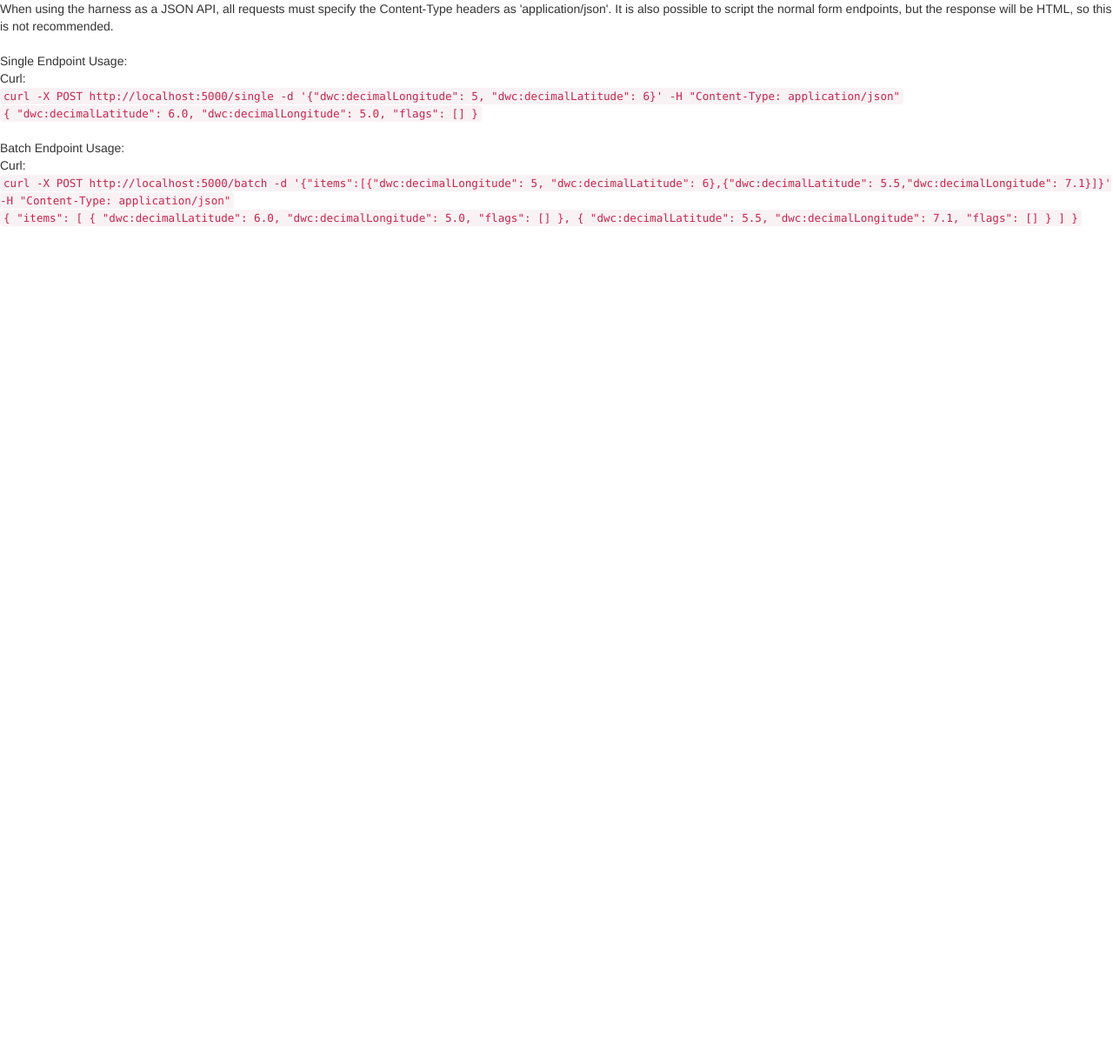
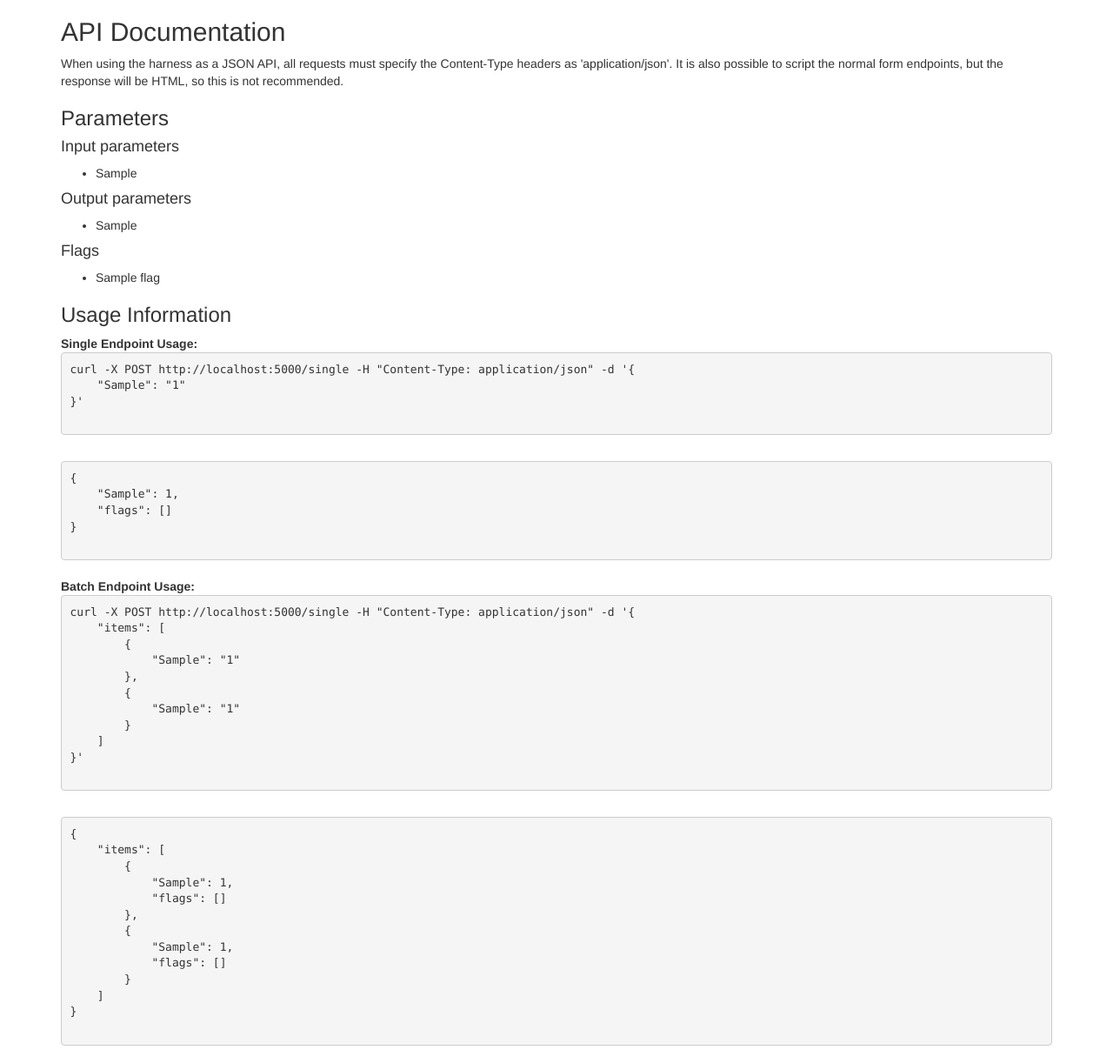
Before and after one commit to iDigBio/idq, a Flask app: template harness/templates/apidocs.html in a window 1280 px wide. Shown: the whole page at 87% size. Before the commit the page ends 260 px from the top, so only its background shows below. Run offline with Flask 2, Linux system fonts and the light colour scheme; the template is opened without the code that fills it: most values are stand-ins (such as "Sample title", 1, 10 or a date in 2020); some libraries are stand-ins or nearby versions.

Commit message:
finished api docs and layout tweaks.

```diff
--- a/harness/exmaple.py
+++ b/harness/exmaple.py
@@ -7,6 +7,12 @@ class Workflow:
         self.required_fields = [
             "dwc:decimalLatitude",
             "dwc:decimalLongitude",
+        ]
+        self.outputs = self.required_fields
+        self.flags = [
+            "{0}_error".format(f.replace(":","_")) for f in self.required_fields
+        ] + [
+            "{0}_blank".format(f.replace(":","_")) for f in self.required_fields
         ]
 
     def process(self, d):
--- a/harness/server.py
+++ b/harness/server.py
@@ -8,6 +8,7 @@ from wtforms.fields import StringField, SubmitField
 from wtforms.validators import Required, Email
 import json
 import unicodecsv
+import random
 
 def create_harness(w):
     app = Flask(__name__)
@@ -16,7 +17,7 @@ def create_harness(w):
     nav = Nav()
 
     nav.register_element('top', Navbar(
-        View('Home','home'),
+        View('iDigQuality','home'),
         View('Batch','batch'),
         View('Single','single'),
         View('API Documentation','apidocs'),
@@ -47,13 +48,14 @@ def create_harness(w):
 
     @app.route('/apidocs')
     def apidocs():
-        return render_template("apidocs.html")
+        numbers = [random.randint(0,99)/10.0 for f in w.required_fields+w.required_fields]
+        return render_template("apidocs.html", numbers=numbers, req_fields=w.required_fields, output_fields=w.outputs, flags=w.flags)
 
     @app.route('/batch', methods=('GET','POST'))
     def batch():
         form = BatchForm(csrf_enabled=False)
         output = None
-        json = False
+        use_json = False
 
         if request.method == "POST":
             j = request.get_json()
@@ -63,16 +65,15 @@ def create_harness(w):
                     r = unicodecsv.DictReader(form.csv.data)
                     for l in r:
                         output.append(w.process(l))
-                    output = json.dumps(output_lines, indent=2).strip()
                 else:
                     flash("CSV File Required.")
             else:
                 output = []
                 for d in j["items"]:
                     output.append(w.process(d))
-                json = True
+                use_json = True
 
-        if json:
+        if use_json:
             return jsonify({"items": output })
         else:
             return render_template("batch.html", form=form, req_fields=w.required_fields, output=json.dumps(output, indent=2).strip())
@@ -81,7 +82,7 @@ def create_harness(w):
     def single():
         form = SingleForm(csrf_enabled=False)
         output = None
-        json = False
+        use_json = False
 
         if request.method == "POST":
             d = request.get_json()
@@ -92,11 +93,11 @@ def create_harness(w):
                     if f_dict_name in w.required_fields:
                         d[f_dict_name] = form._fields[f].data
             else:
-                json = True
+                use_json = True
 
             output = w.process(d)
 
-        if json:
+        if use_json:
             return jsonify(output)
         else:
             return render_template("single.html", form=form, output=json.dumps(output, indent=2).strip())
--- a/harness/templates/apidocs.html
+++ b/harness/templates/apidocs.html
@@ -1,41 +1,102 @@
 {% extends "base.html" %}
-
 {% block content %}
+    <div class="container">
+        <div class="row">
+            <div class="col-md-12">
+                <h2>API Documentation</h2>
+                <p>
                 When using the harness as a JSON API, all requests must specify the Content-Type headers as 'application/json'. It is also possible to script the normal form endpoints, but the response will be HTML, so this is not recommended.<br>
-    <br>
-    Single Endpoint Usage:<br>
-        Curl:<br>
-            <code>
-            curl -X POST http://localhost:5000/single -d '{"dwc:decimalLongitude": 5, "dwc:decimalLatitude": 6}' -H "Content-Type: application/json"
-            </code><br>
-            <code>
+                </p>
+                <h3>Parameters</h3>
+                <h4>Input parameters</h4>
+                <ul>
+                    {% for f in req_fields %}
+                        <li>{{ f }}</li>
+                    {% endfor %}
+                </ul>
+                <h4>Output parameters</h4>
+                <ul>
+                    {% for f in output_fields %}
+                        <li>{{ f }}</li>
+                    {% endfor %}
+                </ul>
+                <h4>Flags</h4>
+                <ul>
+                    {% for f in flags %}
+                        <li>{{ f }}</li>
+                    {% endfor %}
+                </ul>
+                <h3>Usage Information</h3>
+                <dl>
+                    <dt>
+                        Single Endpoint Usage:
+                    </dt>
+                    <dd>
+                        <pre>
+curl -X POST http://localhost:5000/single -H "Content-Type: application/json" -d '{
+    {% for f in req_fields -%}
+    "{{ f }}": "{{ numbers[loop.index-1] }}"{% if loop.index < req_fields|length -%},
+    {% else %}
+{% endif -%}
+{% endfor -%}
+}'
+                        </pre><br>
+                        <pre>
 {
-  "dwc:decimalLatitude": 6.0,
-  "dwc:decimalLongitude": 5.0,
+    {% for f in req_fields -%}
+    "{{ f }}": {{ numbers[loop.index-1] }},
+    {% endfor -%}
     "flags": []
 }
-            </code><br>
-
-    <br>
-    Batch Endpoint Usage:<br>
-        Curl:<br>
-            <code>
-            curl -X POST http://localhost:5000/batch -d '{"items":[{"dwc:decimalLongitude": 5, "dwc:decimalLatitude": 6},{"dwc:decimalLatitude": 5.5,"dwc:decimalLongitude": 7.1}]}' -H "Content-Type: application/json"
-            </code><br>
-            <code>
+                        </pre>
+                    </dd>
+                </dl>
+                <dl>
+                    <dt>
+                        Batch Endpoint Usage:
+                    </dt>
+                    <dd>
+                        <pre>
+curl -X POST http://localhost:5000/single -H "Content-Type: application/json" -d '{
+    "items": [
+        {
+            {% for f in req_fields -%}
+            "{{ f }}": "{{ numbers[loop.index-1] }}"{% if loop.index < req_fields|length -%},
+            {% else %}
+        {% endif -%}
+            {% endfor -%}
+        },
+        {
+            {% for f in req_fields -%}
+            "{{ f }}": "{{ numbers[loop.index-1+req_fields|length] }}"{% if loop.index < req_fields|length -%},
+            {% else %}
+        {% endif -%}
+            {% endfor -%}
+        }
+    ]
+}'
+                        </pre><br>
+                        <pre>
 {
     "items": [
         {
-      "dwc:decimalLatitude": 6.0,
-      "dwc:decimalLongitude": 5.0,
+            {% for f in req_fields -%}
+            "{{ f }}": {{ numbers[loop.index-1] }},
+            {% endfor -%}
             "flags": []
         },
         {
-      "dwc:decimalLatitude": 5.5,
-      "dwc:decimalLongitude": 7.1,
+            {% for f in req_fields -%}
+            "{{ f }}": {{ numbers[loop.index-1+req_fields|length] }},
+            {% endfor -%}
             "flags": []
         }
     ]
 }
-            </code><br>
+                        </pre>
+                    </dd>
+                </dl>
+            </div>
+        </div>
+    </div>
 {% endblock %}
```
Also changed, not shown: harness/templates/batch.html (+13 -4 lines), harness/templates/home.html (+12 -6 lines), harness/templates/single.html (+15 -8 lines), 1 other file. Lines whose indentation alone changed are shown as unchanged.
